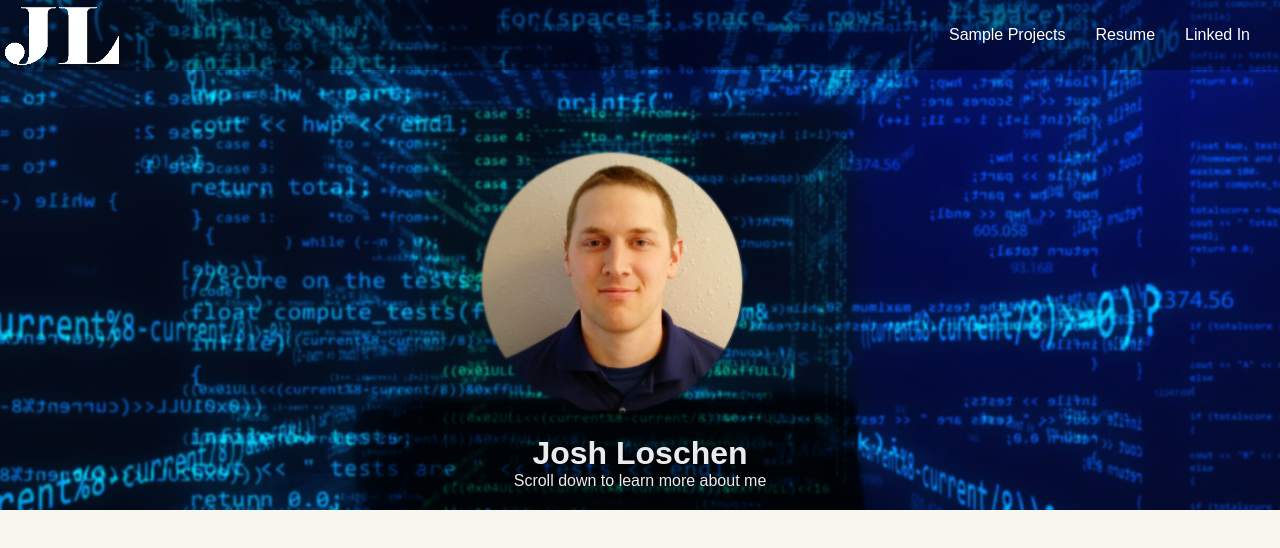
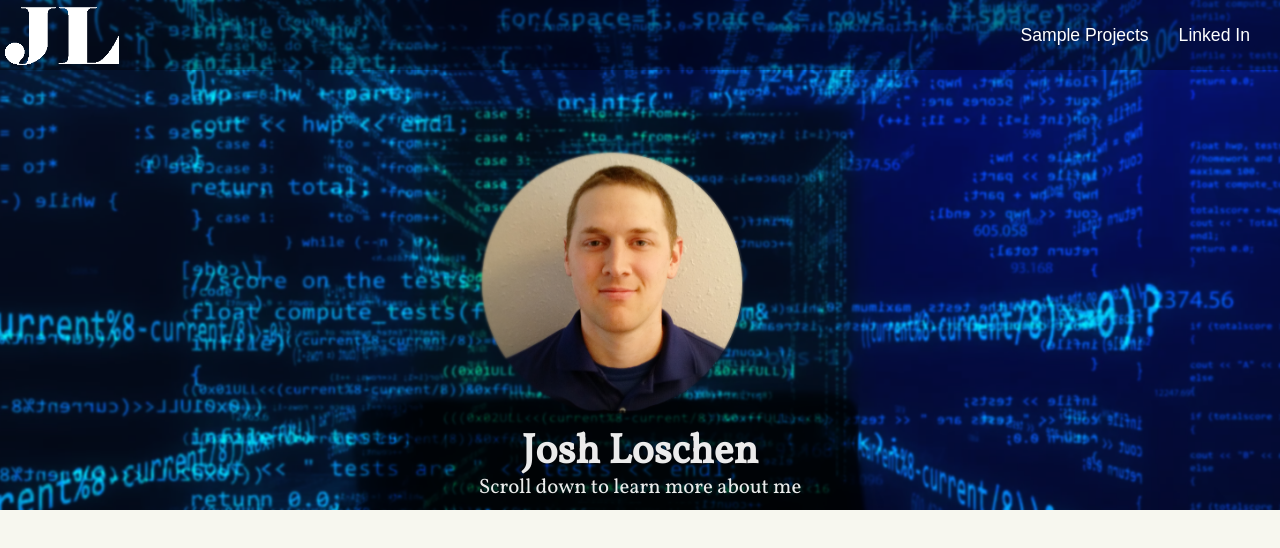
Before and after one commit to JLoschen/testing, a plain HTML site: page About/index.html in a window 1280 px wide. Shown: the top 548 px of the page. Drawn offline with nearby package versions, Linux system fonts and the light colour scheme.

Commit message:
Styled font and font size of about me navigation.

```diff
--- a/About/css/styles.css
+++ b/About/css/styles.css
@@ -14,7 +14,6 @@ footer{
     padding: -100px;
     height: 100px;
     position:absolute;
-    /* color: #f7f7ef; */
 }
 
  #footer .wrapper {
@@ -37,8 +36,6 @@ footer nav ul li a{
     font-family: Lato;
     font-weight: 400;
     font-size: 14px;
-    /* color: white; */
-    /* color: #f7f7ef; */
 }
 
 #scroll-wrapper img{
@@ -54,10 +51,6 @@ footer nav ul li a{
 #maindiv {
     width: 100%;
     height: 510px;
-    /* background-image: url('img/codeBackground4.png'); */
-    /* background-image: url('img/codeBackground2DarkPicCropped.png'); */
-    /* background-image: url('img/Background Dark.png'); */
-    /* background-image: url('img/BackgroundBlended.png'); */
     background-image: url('../../img/Background Section.png');
     background-position: center;
     background-repeat: no-repeat;
@@ -65,11 +58,10 @@ footer nav ul li a{
 }
 
 #navdiv {
-    /* position: fixed; */
-    position: absolute;
     background:rgba(0, 0, 0, 0.4);
     width:100%;
     z-index: 2;
+    font-size: 1.1em;
 }
 
 #navdiv ul {
@@ -83,6 +75,7 @@ footer nav ul li a{
     text-decoration: none;
     color: white;
     padding: 15px;
+    line-height: 70px;
 }
 
 #navdiv ul li{
@@ -113,6 +106,13 @@ footer nav ul li a{
     margin: auto;
 }
 
+ #header-div{
+    font-family: Vollkorn,Helvetica,Arial,sans-serif;
+    font-size: 1.3em;
+    line-height: 1.7em;
+    color: #595352;
+}
+
  #header-div header, #header-div p{
     color:rgb(235, 235, 235);
  }
@@ -127,7 +127,7 @@ footer nav ul li a{
     -o-transition: background-position .15s ease-out;
     transition: background-position .15s ease-out;
     /* background-position: 0 25px; */
-    background-position: 0 23px;
+    background-position: 0 22px;
     background-repeat: no-repeat;
     box-shadow: none;
     padding: 0;
@@ -136,17 +136,10 @@ footer nav ul li a{
     cursor:pointer;
     text-decoration: none;
     font-size: 20px;
-    /* text-align: center;
-    align-content: center; */
 }
 
 #footer .wrapper a:hover {
     text-decoration: none;
     background-position: 0px 2px;
 }
-
-/* .project p a:hover {
-    text-decoration: none;
-    background-position: 0px 2px;
-} */
 /* end link transition */
--- a/About/index.html
+++ b/About/index.html
@@ -2,7 +2,8 @@
 <html lang="en">
 <head>
 	<meta charset="utf-8">
-	<title>About Me</title>
+	<!-- <title>About Me</title> -->
+	<title>Josh Loschen</title>
 	<meta content="" name="description">
     <meta name="viewport" content ="width=device-width,initial-scale=1,user-scalable=yes" />
 
@@ -23,11 +24,11 @@
 
 </head>
 <body>
-		<div id="navdiv">
+	<div id="navdiv" style="position:absolute;">
 		<ul>
 			<img src="../img/JL Logo4.png" alt="logo">
 				<li><a href="https://www.linkedin.com/in/joshua-loschen-1b524159/">Linked In</a></li>
-				<li><a href="https://jloschen.github.io/testing/Resu/">Resume</a></li>
+			<!-- <li><a href="https://jloschen.github.io/testing/Resu/">Resume</a></li> -->
 			<li><a href="../index.html">Sample Projects</a></li>
 		</ul>
 	</div>
--- a/styles.css
+++ b/styles.css
@@ -26,10 +26,11 @@ hr {
 }
 
 #navdiv {
-    position: fixed;
+    /* position: fixed; */
     background:rgba(0, 0, 0, 0.4);
     width:100%;
     z-index: 2;
+    font-size: 1.1em;
 }
 
 #navdiv ul {
```
Also changed, not shown: index.html (+9 -12 lines). Lines whose indentation alone changed are shown as unchanged.
